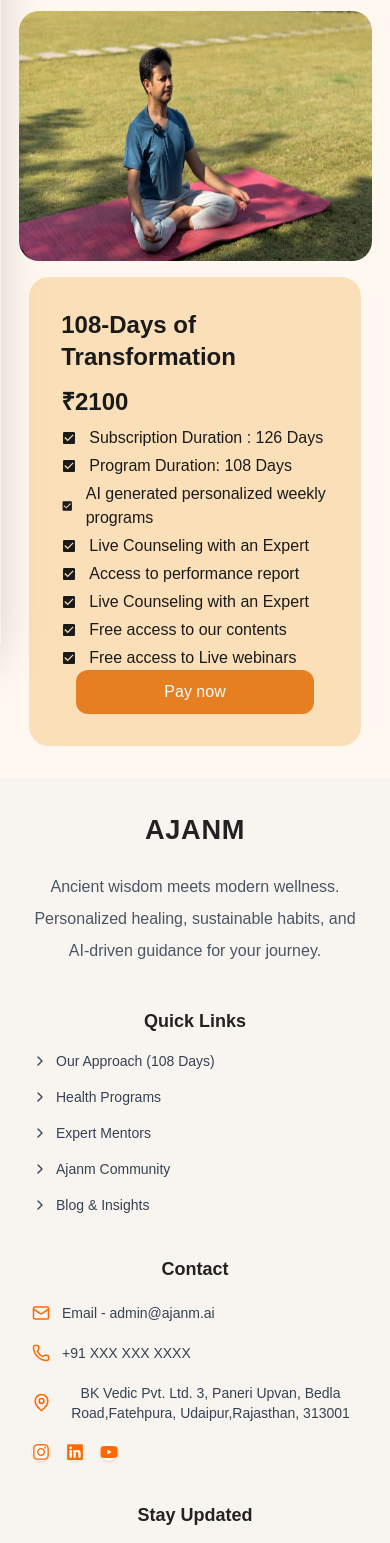
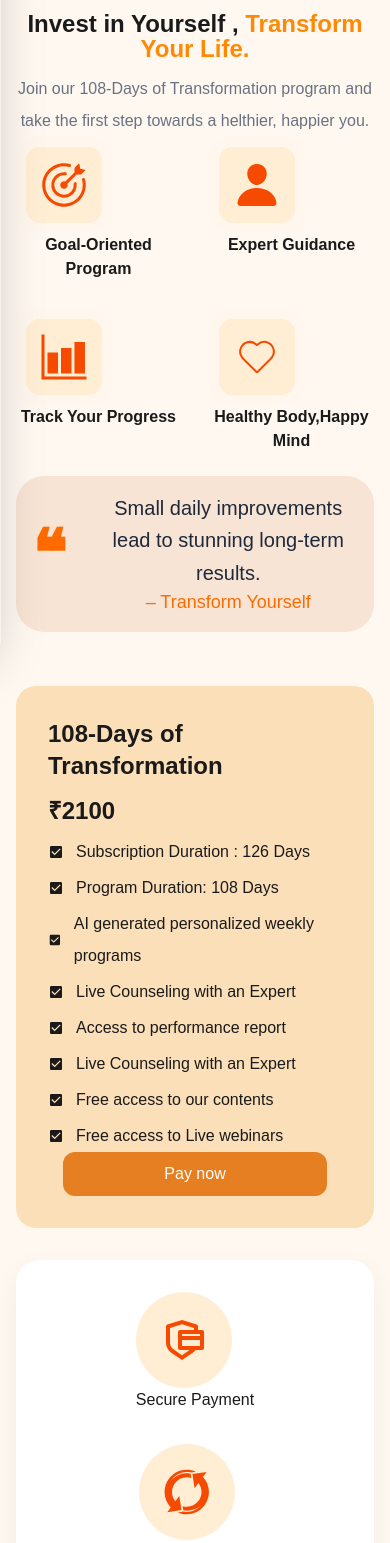
Before and after one commit to AkshitaGaur-hub/Ajanm, a React (Vite) app: page /subscribe in a window 390 px wide. Shown: the part 200-1743 px from the top of the page. Built offline with nearby package versions, Linux system fonts and the light colour scheme; the HTML template or start-up script is replaced by a standard one.

Commit message:
subscribe

```diff
--- a/src/components/Features.css
+++ b/src/components/Features.css
@@ -264,22 +264,11 @@
 
 /* Subscribe */
 .sub {
-}
-.subscribe {
-  margin-left: 3rem;
-}
-
-.siddhasana {
-  margin-top: 2rem;
-  width: 80%;
-  max-width: 550px;
-  height: 350px;
-  border-radius: 20px;
+  text-align: center;
 }
 
 .fee {
   background-color: var(--fbg);
-  width: 85%;
   display: flex;
   flex-direction: column;
   justify-content: center;
@@ -291,14 +280,6 @@
   border-radius: 50px;
   width: 50px;
   height: 50px;
-}
-
-.rhside {
-  width: 50%;
-  margin-bottom: 2rem;
-}
-.lhside {
-  width: 50%;
 }
 
 .card_container {
@@ -355,7 +336,61 @@
   margin: 0.5rem;
   padding: 0.8rem;
 }
+.subscribe {
+  max-width: 1200px;
+  margin: 0 auto;
+  padding: 2rem 1rem;
+}
 
+.sn {
+  display: flex;
+  align-items: center;
+  justify-content: center;
+  gap: 2rem;
+}
+
+.lhside,
+.rhside {
+  flex: 1;
+}
+
+.lhside {
+  display: flex;
+  justify-content: center;
+}
+
+.siddhasana {
+  width: 100%;
+  max-width: 500px;
+  height: auto;
+  border-radius: 20px;
+}
+
+.rhside {
+  display: flex;
+  justify-content: center;
+}
+
+.daily_imp {
+  margin-top: 1.4rem;
+  margin-bottom: 1.4rem;
+  padding: 1rem;
+  text-align: center;
+  justify-content: space-between;
+}
+.secure {
+  margin-top: 2rem;
+  margin-bottom: 2rem;
+  box-shadow: 0 10px 30px rgba(0, 0, 0, 0.05);
+  padding: 2rem;
+}
+.fee {
+  width: 100%;
+  max-width: 550px;
+  background-color: var(--fbg);
+  padding: 2rem;
+  border-radius: 20px;
+}
 /* Responsive */
 
 @media (max-width: 670px) {
@@ -429,12 +464,6 @@
     justify-content: center;
     align-items: center;
   }
-  .rhside {
-    width: 100%;
-    margin-bottom: 2rem;
-    display: flex;
-    justify-content: center;
-  }
   .lhside {
     width: 100%;
     display: flex;
@@ -445,12 +474,6 @@
     width: 353px;
     height: 250px;
     border-radius: 20px;
-  }
-  .subscribe {
-    margin-left: 0;
-  }
-  .sub {
-    margin-left: 2rem;
   }
 }
 @media (max-width: 648px) {
@@ -506,3 +529,42 @@
     grid-template-columns: repeat(2, 1fr);
   }
 }
+@media (max-width: 880px) {
+  .sn {
+    display: flex;
+    flex-direction: column;
+  }
+  .lhside {
+    text-align: center;
+  }
+  .lhside,
+  .rhside {
+    width: 100%;
+  }
+
+  .fee {
+    max-width: 100%;
+  }
+
+  .siddhasana {
+    width: 100%;
+    max-width: 350px;
+    height: auto;
+  }
+}
+
+@media (max-width: 530px) {
+  .subscribe_icon {
+    display: grid;
+    grid-template-columns: repeat(2, 1fr);
+  }
+}
+
+@media (max-width: 500px) {
+  .secure {
+    display: flex;
+    flex-direction: column;
+    justify-content: center;
+    align-items: center;
+  }
+}
--- a/src/components/Subscribe.jsx
+++ b/src/components/Subscribe.jsx
@@ -2,27 +2,75 @@
 import Navbar from './Navbar'
 import Footer from './Footer'
 import { IoMdCheckbox } from "react-icons/io";
-import image from "../assets/images/Siddhasana.PNG"
+// import image from "../assets/images/Siddhasana.PNG"
+import { GoGoal } from "react-icons/go";
+import { IoPerson } from "react-icons/io5";
+import { IoBarChartSharp } from "react-icons/io5";
+import { CiHeart } from "react-icons/ci";
+import { RiSecurePaymentLine } from "react-icons/ri";
+import { GiCycle } from "react-icons/gi";
+import { RiHeadphoneFill } from "react-icons/ri";
+
+
 
 const Subscribe = () => {
     return (
         <>
             <Navbar />
-            <div className="subscribe">
+            <div className="subscribe container">
                 <div className="sub">
                     <h1 className="heading">Subscribe Now</h1>
-                    <h3 className='text-2xl font-light'>Choose Your Plan</h3>
                     <p className="para text-gray-600">Start Your Journy Today</p>
                 </div>
                 <div className="sn flex">
-                    <div className="lhside">
-                        <img src={image} alt="" className='siddhasana' />
+                    <div className="lhside flex flex-col">
+                        <div className="heading">Invest in Yourself , <span className='text-orange-400'>Transform Your Life.</span></div>
+                        <div className="para text-gray-500">Join our 108-Days of Transformation program and take the first step towards a helthier, happier you.</div>
+                        <div className="subscribe_icon grid grid-cols-4 gap-7">
+                            <div className='flex flex-col m-2'>
+                                <div className='w-24 h-24 rounded-3xl border-[10px] border-orange-50 bg-orange-100  flex items-center justify-center text-center z-10'><GoGoal className='text-orange-600 font-bold text-5xl' /></div>
+                                <span><b>Goal-Oriented Program</b></span>
+                            </div>
+                            <div className='flex flex-col'>
+                                <div className='w-24 h-24 rounded-3xl border-[10px] border-orange-50 bg-orange-100  flex items-center justify-center text-center z-10'><IoPerson className='text-orange-600 font-bold text-5xl' /></div>
+                                <span><b>Expert Guidance</b></span>
+                            </div>
+                            <div className='flex flex-col '>
+                                <div className='w-24 h-24 rounded-3xl border-[10px] border-orange-50 bg-orange-100  flex items-center justify-center text-center z-10'><IoBarChartSharp className='text-orange-600 font-bold text-5xl' /></div>
+                                <span><b>Track Your Progress</b></span>
+                            </div>
+                            <div className='flex flex-col'>
+                                <div className='w-24 h-24 rounded-3xl border-[10px] border-orange-50 bg-orange-100  flex items-center justify-center text-center z-10'><CiHeart className='text-orange-600 font-bold text-5xl' /></div>
+                                <span><b>Healthy Body,Happy Mind</b></span>
+                            </div>
+                        </div>
+                        <div className="daily_imp w-full max-w-3xl rounded-[28px] bg-[#f7e4d4] px-10 py-8">
+                            <div className="flex items-center gap-8">
+                                {/* Quote Icon */}
+                                <div className="text-[64px] font-bold leading-none text-[#FF6B00]">
+                                    ❝
+                                </div>
+
+                                {/* Content */}
+                                <div>
+                                    <p className="text-[20px] font-medium leading-relaxed text-[#1E293B]">
+                                        Small daily improvements
+
+                                        lead to stunning long-term results.
+                                    </p>
+
+                                    <p className="mt-5 text-[18px] font-medium text-[#FF6B00]">
+                                        – Transform Yourself
+                                    </p>
+                                </div>
+                            </div>
+                        </div>
                     </div>
                     <div className="rhside">
                         <div className="fee">
                             <h3 className='text-2xl font-bold'>108-Days of Transformation</h3>
                             <h1 className="heading">₹2100</h1>
-                            <div className="feepoint flex flex-col gap-1 mt-4">
+                            <div className="feepoint para flex flex-col gap-1 mt-4">
                                 <span className='flex items-center gap-3'><IoMdCheckbox /><p className='m-0'>Subscription Duration : 126 Days</p></span>
                                 <span className='flex items-center gap-3'><IoMdCheckbox /><p className='m-0'>Program Duration: 108 Days</p></span>
                                 <span className='flex items-center gap-3'><IoMdCheckbox /><p className='m-0'>AI generated personalized weekly programs</p></span>
@@ -32,10 +80,27 @@
                                 <span className='flex items-center gap-3'><IoMdCheckbox /><p className='m-0'>Free access to our contents</p></span>
                                 <span className='flex items-center gap-3'><IoMdCheckbox /><p className='m-0'>Free access to Live webinars</p></span>
                             </div>
-                            <button className='m-1'>Pay now</button>
+                            <button className='m-3'>Pay now</button>
                         </div>
                     </div>
+
                 </div>
+                <section>
+                    <div className="secure bg-white rounded-3xl flex flex-row gap-8 justify-around">
+                        <div className="flex flex-col">
+                            <div className='w-24 h-24 rounded-full  bg-orange-100  flex items-center justify-center text-center z-10'><RiSecurePaymentLine className='text-orange-600 font-bold text-5xl' /></div>
+                            <span>Secure Payment</span>
+                        </div>
+                        <div className="flex flex-col">
+                            <div className='w-24 h-24 rounded-full  bg-orange-100  flex items-center justify-center text-center z-10'><GiCycle className='text-orange-600 font-bold text-5xl' /></div>
+                            <span>Cancel Anytime</span>
+                        </div>
+                        <div className="flex flex-col">
+                            <div className='w-24 h-24 rounded-full  bg-orange-100  flex items-center justify-center text-center z-10'><RiHeadphoneFill className='text-orange-600 font-bold text-5xl' /></div>
+                            <span>24/7 Support</span>
+                        </div>
+                    </div>
+                </section>
             </div>
 
 
```
